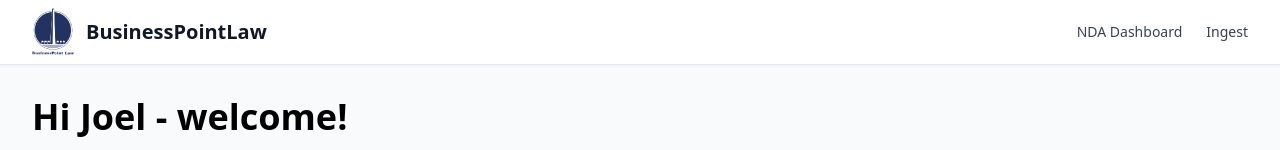
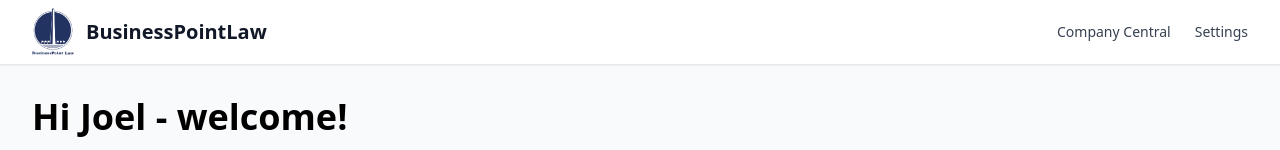
Before and after one commit to Ignite-Strategies/IgniteLegal-frontend, a React (Vite) app: page / in a window 1280 px wide. Shown: the top 150 px of the page. Built offline with nearby package versions, Linux system fonts and the light colour scheme.

Commit message:
Fix Header navigation: Replace page-specific links with Company Central and Settings

```diff
--- a/src/components/Header.jsx
+++ b/src/components/Header.jsx
@@ -17,16 +17,16 @@ const Header = () => {
           </Link>
           <nav className="flex gap-6">
             <Link
-              to="/nda-dashboard"
+              to="/"
               className="text-sm font-medium text-gray-700 hover:text-gray-900"
             >
-              NDA Dashboard
+              Company Central
             </Link>
             <Link
-              to="/ingest"
+              to="/settings"
               className="text-sm font-medium text-gray-700 hover:text-gray-900"
             >
-              Ingest
+              Settings
             </Link>
           </nav>
         </div>
```
